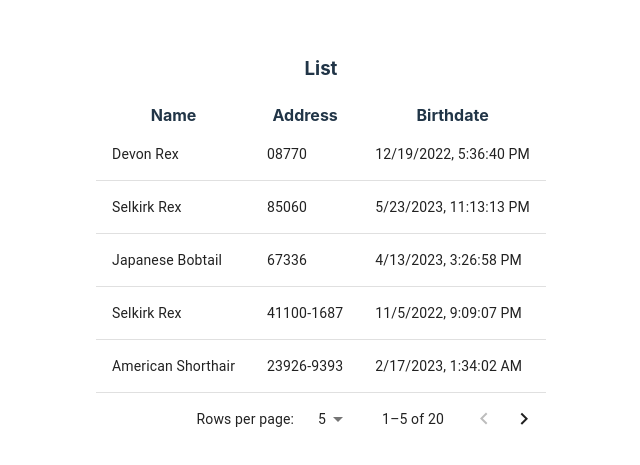
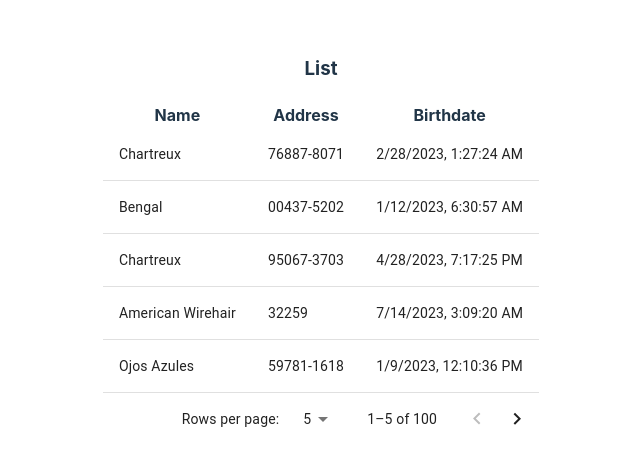
Before and after one commit to samnoon1971/record-keeper, a React (Vite) app: page / in a window 1280 px wide. Shown: the part 159-624 px from the top of the page, without its empty margins (319-959 px from the left). Built offline with nearby package versions, Linux system fonts and the light colour scheme.

Commit message:
ref #2 extended cats json data

```diff
--- a/src/data/cats.js
+++ b/src/data/cats.js
@@ -1,102 +1,502 @@
 export const cats = [
   {
-        "name": "Devon Rex",
-        "address": "08770",
-        "birthdate": "2022-12-19T17:36:40.596Z"
+    name: "Chartreux",
+    address: "76887-8071",
+    birthdate: "2023-02-28T01:27:24.637Z",
   },
   {
-        "name": "Selkirk Rex",
-        "address": "85060",
-        "birthdate": "2023-05-23T23:13:13.970Z"
+    name: "Bengal",
+    address: "00437-5202",
+    birthdate: "2023-01-12T06:30:57.251Z",
   },
   {
-        "name": "Japanese Bobtail",
-        "address": "67336",
-        "birthdate": "2023-04-13T15:26:58.943Z"
+    name: "Chartreux",
+    address: "95067-3703",
+    birthdate: "2023-04-28T19:17:25.272Z",
   },
   {
-        "name": "Selkirk Rex",
-        "address": "41100-1687",
-        "birthdate": "2022-11-05T21:09:07.952Z"
+    name: "American Wirehair",
+    address: "32259",
+    birthdate: "2023-07-14T03:09:20.133Z",
   },
   {
-        "name": "American Shorthair",
-        "address": "23926-9393",
-        "birthdate": "2023-02-17T01:34:02.920Z"
+    name: "Ojos Azules",
+    address: "59781-1618",
+    birthdate: "2023-01-09T12:10:36.910Z",
   },
   {
-        "name": "Thai",
-        "address": "26631-4836",
-        "birthdate": "2022-11-28T00:05:12.480Z"
+    name: "Siberian",
+    address: "31530",
+    birthdate: "2023-03-25T03:00:33.817Z",
   },
   {
-        "name": "Munchkin",
-        "address": "20531-1323",
-        "birthdate": "2023-05-12T23:50:51.177Z"
+    name: "Thai",
+    address: "60485-6936",
+    birthdate: "2023-08-19T16:28:40.554Z",
   },
   {
-        "name": "Singapura",
-        "address": "24595",
-        "birthdate": "2023-02-26T22:17:35.873Z"
+    name: "Singapura",
+    address: "93153-2863",
+    birthdate: "2023-08-20T22:44:40.089Z",
   },
   {
-        "name": "Turkish Angora",
-        "address": "74254-4063",
-        "birthdate": "2022-12-24T03:39:45.377Z"
+    name: "Siberian",
+    address: "88308",
+    birthdate: "2022-12-16T01:15:41.798Z",
   },
   {
-        "name": "Bengal",
-        "address": "52434",
-        "birthdate": "2023-09-11T20:59:02.715Z"
+    name: "Devon Rex",
+    address: "84078",
+    birthdate: "2023-01-19T21:39:30.791Z",
   },
   {
-        "name": "Siberian",
-        "address": "54401",
-        "birthdate": "2022-10-18T16:35:19.613Z"
+    name: "Japanese Bobtail",
+    address: "17490-9098",
+    birthdate: "2023-02-02T14:15:13.257Z",
   },
   {
-        "name": "Egyptian Mau",
-        "address": "33735-2048",
-        "birthdate": "2023-02-24T01:22:22.129Z"
+    name: "Exotic Shorthair",
+    address: "38829-1231",
+    birthdate: "2022-11-28T19:13:10.097Z",
   },
   {
-        "name": "Russian Blue",
-        "address": "52519-1603",
-        "birthdate": "2023-07-28T17:35:25.266Z"
+    name: "Chartreux",
+    address: "75694-5779",
+    birthdate: "2023-04-08T20:25:23.170Z",
   },
   {
-        "name": "Donskoy",
-        "address": "31659-3675",
-        "birthdate": "2023-02-12T13:22:42.965Z"
+    name: "Munchkin",
+    address: "52205",
+    birthdate: "2023-02-19T17:50:38.305Z",
   },
   {
-        "name": "Ragdoll",
-        "address": "98926-6268",
-        "birthdate": "2023-03-13T16:32:00.984Z"
+    name: "Singapura",
+    address: "95849",
+    birthdate: "2023-09-19T10:53:56.648Z",
   },
   {
-        "name": "Bengal",
-        "address": "24231-1692",
-        "birthdate": "2023-02-19T06:41:50.570Z"
+    name: "Tonkinese",
+    address: "64348",
+    birthdate: "2023-02-14T22:42:43.278Z",
   },
   {
-        "name": "Somali",
-        "address": "68659-7475",
-        "birthdate": "2022-09-29T07:04:56.003Z"
+    name: "Savannah",
+    address: "26991-9904",
+    birthdate: "2023-08-13T10:45:12.774Z",
   },
   {
-        "name": "Sphynx",
-        "address": "93670",
-        "birthdate": "2023-01-30T00:44:18.689Z"
+    name: "Birman",
+    address: "55623-3454",
+    birthdate: "2023-05-29T08:03:18.493Z",
   },
   {
-        "name": "Ojos Azules",
-        "address": "88393",
-        "birthdate": "2022-10-23T01:14:48.202Z"
+    name: "Himalayan",
+    address: "62675",
+    birthdate: "2022-12-28T03:39:21.788Z",
   },
   {
-        "name": "Sphynx",
-        "address": "17021-1997",
-        "birthdate": "2022-11-29T09:12:59.562Z"
-    }
-]
+    name: "Ojos Azules",
+    address: "54114",
+    birthdate: "2023-02-05T22:16:06.903Z",
+  },
+  {
+    name: "Toyger",
+    address: "15066",
+    birthdate: "2023-05-03T23:10:03.782Z",
+  },
+  {
+    name: "Scottish Fold",
+    address: "25835",
+    birthdate: "2023-07-07T15:15:06.344Z",
+  },
+  {
+    name: "Selkirk Rex",
+    address: "35434",
+    birthdate: "2023-03-16T17:18:54.688Z",
+  },
+  {
+    name: "Russian Blue",
+    address: "20088",
+    birthdate: "2023-01-29T17:59:43.521Z",
+  },
+  {
+    name: "British Shorthair",
+    address: "64253",
+    birthdate: "2022-12-23T13:34:22.641Z",
+  },
+  {
+    name: "Peterbald",
+    address: "46696",
+    birthdate: "2023-05-01T19:45:06.500Z",
+  },
+  {
+    name: "Selkirk Rex",
+    address: "76850",
+    birthdate: "2022-12-08T10:33:21.024Z",
+  },
+  {
+    name: "Serengeti",
+    address: "17931",
+    birthdate: "2023-08-27T03:18:42.854Z",
+  },
+  {
+    name: "Bombay",
+    address: "66882-2955",
+    birthdate: "2023-01-16T04:13:21.003Z",
+  },
+  {
+    name: "Siberian",
+    address: "66532-2586",
+    birthdate: "2023-04-11T21:34:06.060Z",
+  },
+  {
+    name: "Kurilian Bobtail",
+    address: "06322-0164",
+    birthdate: "2023-05-28T07:20:47.509Z",
+  },
+  {
+    name: "Highlander",
+    address: "26341-6510",
+    birthdate: "2023-03-29T01:18:10.145Z",
+  },
+  {
+    name: "Toyger",
+    address: "14756-3463",
+    birthdate: "2023-03-30T08:10:02.169Z",
+  },
+  {
+    name: "American Wirehair",
+    address: "65608",
+    birthdate: "2022-12-12T06:15:41.201Z",
+  },
+  {
+    name: "Persian",
+    address: "53640",
+    birthdate: "2023-09-15T03:40:42.308Z",
+  },
+  {
+    name: "Ocicat",
+    address: "42524",
+    birthdate: "2023-01-21T09:51:20.939Z",
+  },
+  {
+    name: "Highlander",
+    address: "96926",
+    birthdate: "2022-10-30T13:04:07.602Z",
+  },
+  {
+    name: "Himalayan",
+    address: "28730-1919",
+    birthdate: "2022-10-11T01:40:28.693Z",
+  },
+  {
+    name: "Egyptian Mau",
+    address: "11885",
+    birthdate: "2023-05-02T20:28:13.286Z",
+  },
+  {
+    name: "American Wirehair",
+    address: "58645",
+    birthdate: "2022-10-16T06:16:30.965Z",
+  },
+  {
+    name: "Tonkinese",
+    address: "31441-1611",
+    birthdate: "2022-12-27T15:12:08.020Z",
+  },
+  {
+    name: "Snowshoe",
+    address: "59099",
+    birthdate: "2023-06-20T08:09:52.859Z",
+  },
+  {
+    name: "American Shorthair",
+    address: "51426-1803",
+    birthdate: "2023-02-28T08:32:49.232Z",
+  },
+  {
+    name: "American Curl",
+    address: "55084",
+    birthdate: "2022-12-08T20:15:32.883Z",
+  },
+  {
+    name: "Ocicat",
+    address: "40615-4314",
+    birthdate: "2023-05-09T19:09:05.159Z",
+  },
+  {
+    name: "Exotic Shorthair",
+    address: "69788-7217",
+    birthdate: "2022-11-19T23:14:25.162Z",
+  },
+  {
+    name: "Ragdoll",
+    address: "27587",
+    birthdate: "2023-08-10T05:20:35.289Z",
+  },
+  {
+    name: "Highlander",
+    address: "37125",
+    birthdate: "2023-08-24T20:53:24.684Z",
+  },
+  {
+    name: "Russian Blue",
+    address: "93695-7826",
+    birthdate: "2023-06-16T00:07:52.771Z",
+  },
+  {
+    name: "American Shorthair",
+    address: "29344",
+    birthdate: "2023-04-10T21:34:03.821Z",
+  },
+  {
+    name: "LaPerm",
+    address: "81187",
+    birthdate: "2022-10-31T19:59:27.722Z",
+  },
+  {
+    name: "Egyptian Mau",
+    address: "81218-9621",
+    birthdate: "2023-07-01T04:16:04.331Z",
+  },
+  {
+    name: "Ojos Azules",
+    address: "18726",
+    birthdate: "2023-02-23T00:50:16.221Z",
+  },
+  {
+    name: "Birman",
+    address: "93413-2050",
+    birthdate: "2023-08-21T16:27:19.117Z",
+  },
+  {
+    name: "Bombay",
+    address: "50224-6939",
+    birthdate: "2023-08-01T00:02:51.736Z",
+  },
+  {
+    name: "Ragdoll",
+    address: "75212",
+    birthdate: "2023-07-02T09:29:21.140Z",
+  },
+  {
+    name: "American Bobtail",
+    address: "08173",
+    birthdate: "2023-05-07T02:15:12.701Z",
+  },
+  {
+    name: "Tonkinese",
+    address: "05233-4671",
+    birthdate: "2023-02-05T02:59:49.445Z",
+  },
+  {
+    name: "Chartreux",
+    address: "75145",
+    birthdate: "2022-12-28T14:07:12.035Z",
+  },
+  {
+    name: "American Wirehair",
+    address: "41113",
+    birthdate: "2022-12-26T02:26:24.280Z",
+  },
+  {
+    name: "Manx",
+    address: "55402-3293",
+    birthdate: "2023-07-29T04:22:54.745Z",
+  },
+  {
+    name: "Sphynx",
+    address: "86865-3881",
+    birthdate: "2022-09-27T18:30:09.748Z",
+  },
+  {
+    name: "Exotic Shorthair",
+    address: "43092",
+    birthdate: "2023-07-12T09:08:11.580Z",
+  },
+  {
+    name: "Korat",
+    address: "54433",
+    birthdate: "2022-12-28T02:08:45.770Z",
+  },
+  {
+    name: "Abyssinian",
+    address: "58629",
+    birthdate: "2022-12-04T09:59:42.420Z",
+  },
+  {
+    name: "Chartreux",
+    address: "20916-9029",
+    birthdate: "2023-08-12T07:15:35.527Z",
+  },
+  {
+    name: "American Curl",
+    address: "39991",
+    birthdate: "2023-05-11T07:52:12.620Z",
+  },
+  {
+    name: "Siamese",
+    address: "53846",
+    birthdate: "2023-09-07T06:20:09.342Z",
+  },
+  {
+    name: "Selkirk Rex",
+    address: "61684-4238",
+    birthdate: "2023-06-17T19:47:36.634Z",
+  },
+  {
+    name: "Ragdoll",
+    address: "67175-6944",
+    birthdate: "2023-02-27T21:15:04.232Z",
+  },
+  {
+    name: "Sokoke",
+    address: "01280-2550",
+    birthdate: "2023-07-21T00:28:25.481Z",
+  },
+  {
+    name: "Chartreux",
+    address: "66214",
+    birthdate: "2023-09-23T15:09:51.777Z",
+  },
+  {
+    name: "Ojos Azules",
+    address: "73557-9581",
+    birthdate: "2023-03-09T10:38:33.130Z",
+  },
+  {
+    name: "Donskoy",
+    address: "31967-9009",
+    birthdate: "2023-04-20T12:36:59.184Z",
+  },
+  {
+    name: "Toyger",
+    address: "90356",
+    birthdate: "2023-02-26T13:22:41.319Z",
+  },
+  {
+    name: "American Curl",
+    address: "03629-5777",
+    birthdate: "2023-04-13T01:46:30.540Z",
+  },
+  {
+    name: "Bengal",
+    address: "96245-2951",
+    birthdate: "2023-01-14T12:21:44.668Z",
+  },
+  {
+    name: "Toyger",
+    address: "38621",
+    birthdate: "2023-01-24T16:52:08.278Z",
+  },
+  {
+    name: "Thai",
+    address: "77530-6538",
+    birthdate: "2023-09-16T20:43:06.718Z",
+  },
+  {
+    name: "American Curl",
+    address: "58841",
+    birthdate: "2022-11-09T19:54:57.982Z",
+  },
+  {
+    name: "Russian Blue",
+    address: "55916-9966",
+    birthdate: "2023-06-19T20:47:16.301Z",
+  },
+  {
+    name: "Japanese Bobtail",
+    address: "48389",
+    birthdate: "2023-07-16T10:19:47.211Z",
+  },
+  {
+    name: "Somali",
+    address: "97421-9028",
+    birthdate: "2023-03-10T19:50:40.601Z",
+  },
+  {
+    name: "Exotic Shorthair",
+    address: "75651",
+    birthdate: "2022-11-08T10:20:19.137Z",
+  },
+  {
+    name: "Selkirk Rex",
+    address: "70708",
+    birthdate: "2023-05-16T09:29:08.547Z",
+  },
+  {
+    name: "Russian Blue",
+    address: "12850",
+    birthdate: "2023-01-20T21:03:02.322Z",
+  },
+  {
+    name: "Turkish Angora",
+    address: "16471-3390",
+    birthdate: "2023-04-29T13:53:02.323Z",
+  },
+  {
+    name: "Egyptian Mau",
+    address: "77463",
+    birthdate: "2023-07-14T21:29:30.724Z",
+  },
+  {
+    name: "Siberian",
+    address: "34521-0734",
+    birthdate: "2023-02-28T22:55:52.207Z",
+  },
+  {
+    name: "Toyger",
+    address: "90502-2329",
+    birthdate: "2023-02-11T19:31:56.007Z",
+  },
+  {
+    name: "LaPerm",
+    address: "48732",
+    birthdate: "2022-11-30T06:48:48.842Z",
+  },
+  {
+    name: "Toyger",
+    address: "52359",
+    birthdate: "2022-10-31T23:48:37.507Z",
+  },
+  {
+    name: "Thai",
+    address: "48983",
+    birthdate: "2023-04-16T06:01:43.295Z",
+  },
+  {
+    name: "Thai",
+    address: "32354",
+    birthdate: "2023-03-22T09:32:27.407Z",
+  },
+  {
+    name: "Egyptian Mau",
+    address: "09066-1172",
+    birthdate: "2023-09-10T08:24:39.516Z",
+  },
+  {
+    name: "Russian Blue",
+    address: "41191-4781",
+    birthdate: "2023-03-29T09:13:18.501Z",
+  },
+  {
+    name: "Cornish Rex",
+    address: "49625-6766",
+    birthdate: "2022-12-26T07:40:17.061Z",
+  },
+  {
+    name: "Donskoy",
+    address: "67385-5728",
+    birthdate: "2023-04-25T20:59:50.941Z",
+  },
+  {
+    name: "Minskin",
+    address: "88888-2075",
+    birthdate: "2023-01-21T06:07:49.043Z",
+  },
+  {
+    name: "Turkish Angora",
+    address: "28210-9372",
+    birthdate: "2023-02-22T16:09:52.745Z",
+  },
+];
```
Lines whose indentation alone changed are shown as unchanged.
